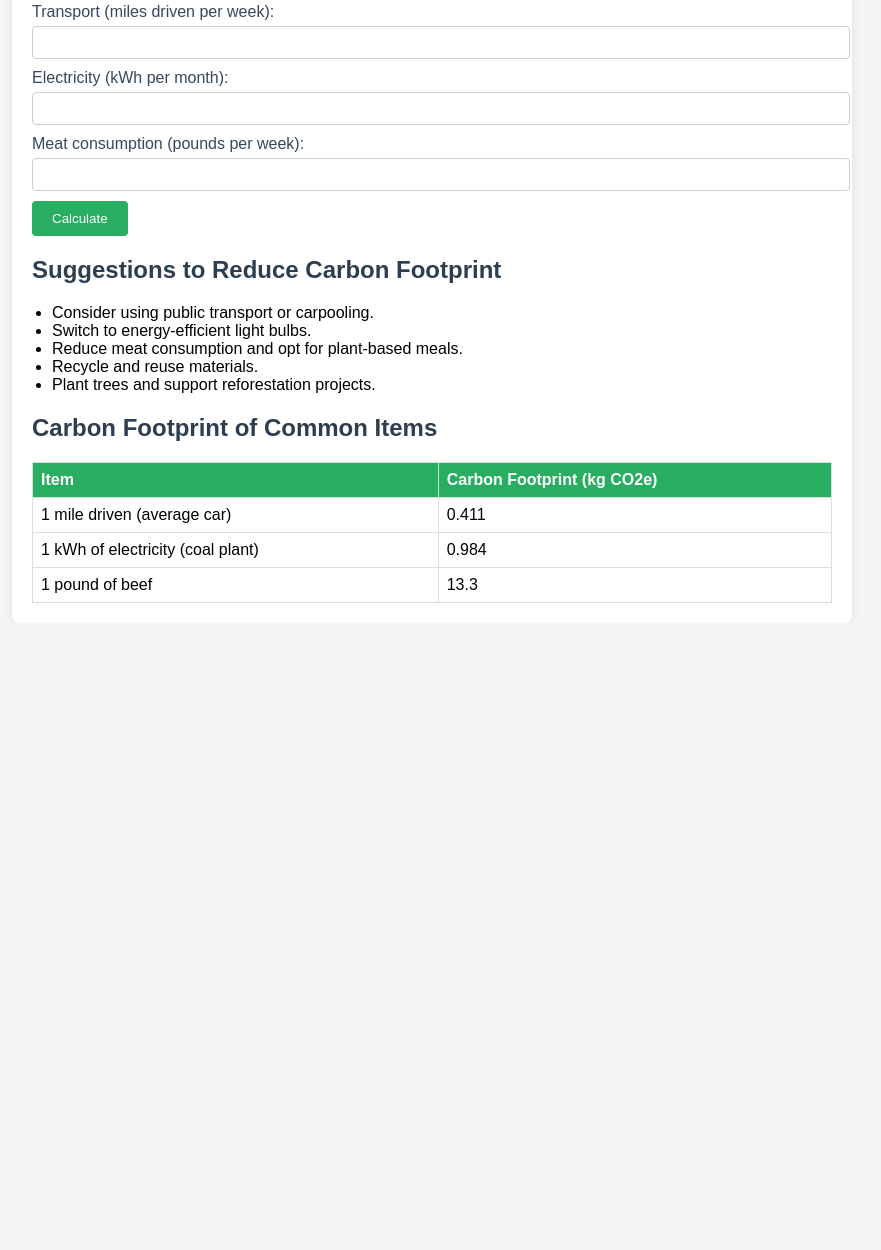
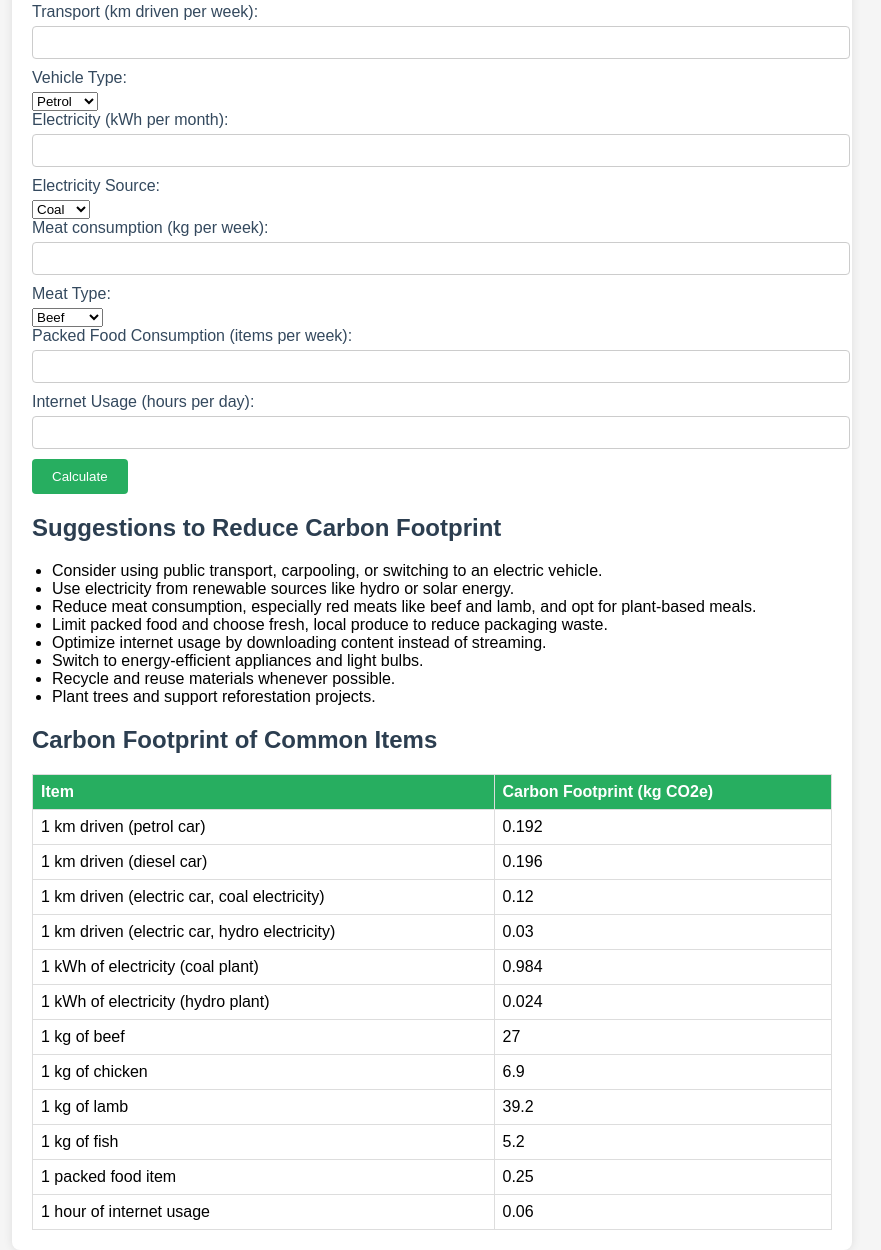
Before and after one commit to akumar261089/carbon-footprint-calculator, a plain HTML site: page index.html in a window 1280 px wide. Shown: the part 181-1431 px from the top of the page, without its empty margins (208-1089 px from the left). Before the commit the page ends 804 px from the top, so only its background shows below. Drawn offline with Linux system fonts and the light colour scheme.

Commit message:
Update index.html

```diff
--- a/index.html
+++ b/index.html
@@ -12,14 +12,41 @@
         <p>Use this calculator to estimate your carbon footprint and discover ways to reduce it.</p>
 
         <form id="calculatorForm">
-            <label for="transport">Transport (miles driven per week):</label>
+            <label for="transport">Transport (km driven per week):</label>
             <input type="number" id="transport" name="transport" min="0" step="0.1" required><br>
+
+            <label for="vehicleType">Vehicle Type:</label>
+            <select id="vehicleType" name="vehicleType">
+                <option value="petrol">Petrol</option>
+                <option value="diesel">Diesel</option>
+                <option value="electric">Electric</option>
+            </select><br>
 
             <label for="electricity">Electricity (kWh per month):</label>
             <input type="number" id="electricity" name="electricity" min="0" step="0.1" required><br>
 
-            <label for="meat">Meat consumption (pounds per week):</label>
+            <label for="electricitySource">Electricity Source:</label>
+            <select id="electricitySource" name="electricitySource">
+                <option value="coal">Coal</option>
+                <option value="hydro">Hydro</option>
+            </select><br>
+
+            <label for="meat">Meat consumption (kg per week):</label>
             <input type="number" id="meat" name="meat" min="0" step="0.1" required><br>
+
+            <label for="meatType">Meat Type:</label>
+            <select id="meatType" name="meatType">
+                <option value="beef">Beef</option>
+                <option value="chicken">Chicken</option>
+                <option value="lamb">Lamb</option>
+                <option value="fish">Fish</option>
+            </select><br>
+
+            <label for="packedFood">Packed Food Consumption (items per week):</label>
+            <input type="number" id="packedFood" name="packedFood" min="0" step="1" required><br>
+
+            <label for="internet">Internet Usage (hours per day):</label>
+            <input type="number" id="internet" name="internet" min="0" step="0.1" required><br>
 
             <button type="submit">Calculate</button>
         </form>
@@ -28,10 +55,13 @@
 
         <h2>Suggestions to Reduce Carbon Footprint</h2>
         <ul>
-            <li>Consider using public transport or carpooling.</li>
-            <li>Switch to energy-efficient light bulbs.</li>
-            <li>Reduce meat consumption and opt for plant-based meals.</li>
-            <li>Recycle and reuse materials.</li>
+            <li>Consider using public transport, carpooling, or switching to an electric vehicle.</li>
+            <li>Use electricity from renewable sources like hydro or solar energy.</li>
+            <li>Reduce meat consumption, especially red meats like beef and lamb, and opt for plant-based meals.</li>
+            <li>Limit packed food and choose fresh, local produce to reduce packaging waste.</li>
+            <li>Optimize internet usage by downloading content instead of streaming.</li>
+            <li>Switch to energy-efficient appliances and light bulbs.</li>
+            <li>Recycle and reuse materials whenever possible.</li>
             <li>Plant trees and support reforestation projects.</li>
         </ul>
 
@@ -45,16 +75,52 @@
             </thead>
             <tbody>
                 <tr>
-                    <td>1 mile driven (average car)</td>
-                    <td>0.411</td>
+                    <td>1 km driven (petrol car)</td>
+                    <td>0.192</td>
+                </tr>
+                <tr>
+                    <td>1 km driven (diesel car)</td>
+                    <td>0.196</td>
+                </tr>
+                <tr>
+                    <td>1 km driven (electric car, coal electricity)</td>
+                    <td>0.12</td>
+                </tr>
+                <tr>
+                    <td>1 km driven (electric car, hydro electricity)</td>
+                    <td>0.03</td>
                 </tr>
                 <tr>
                     <td>1 kWh of electricity (coal plant)</td>
                     <td>0.984</td>
                 </tr>
                 <tr>
-                    <td>1 pound of beef</td>
-                    <td>13.3</td>
+                    <td>1 kWh of electricity (hydro plant)</td>
+                    <td>0.024</td>
+                </tr>
+                <tr>
+                    <td>1 kg of beef</td>
+                    <td>27</td>
+                </tr>
+                <tr>
+                    <td>1 kg of chicken</td>
+                    <td>6.9</td>
+                </tr>
+                <tr>
+                    <td>1 kg of lamb</td>
+                    <td>39.2</td>
+                </tr>
+                <tr>
+                    <td>1 kg of fish</td>
+                    <td>5.2</td>
+                </tr>
+                <tr>
+                    <td>1 packed food item</td>
+                    <td>0.25</td>
+                </tr>
+                <tr>
+                    <td>1 hour of internet usage</td>
+                    <td>0.06</td>
                 </tr>
             </tbody>
         </table>
```
